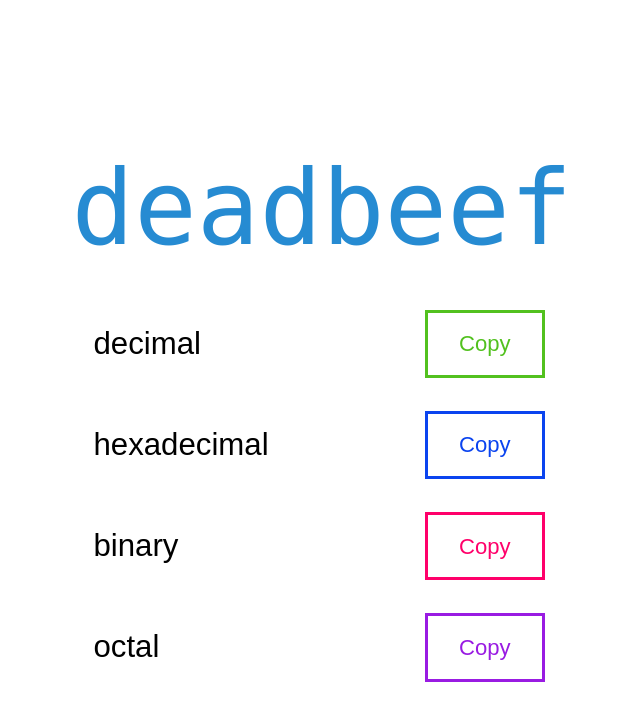
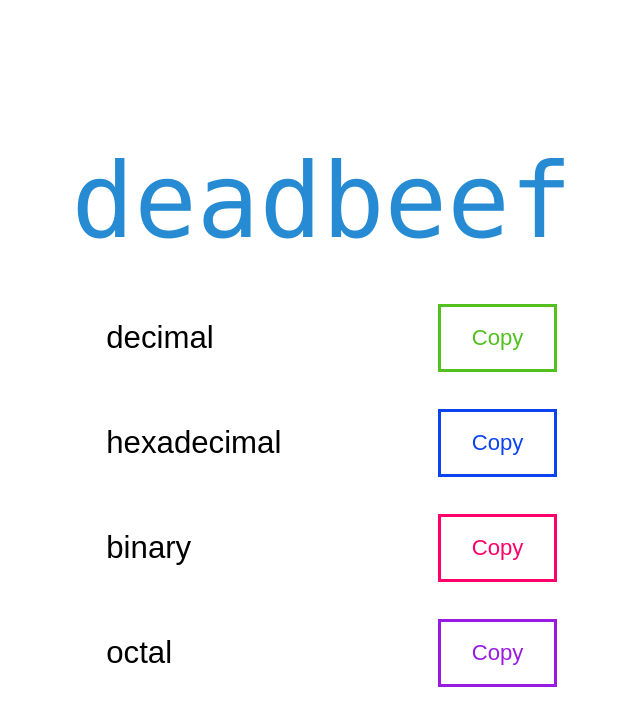
Before and after one commit to jahzielv/deadbeef, a React (Create React App) app: page / in a window 1280 px wide. Shown: the top 726 px of the page, without its empty margins (318-958 px from the left). Built offline with nearby package versions, Linux system fonts and the light colour scheme; a web font is replaced by a local one; what any-base would draw is missing.

Commit message:
some css fixes

```diff
--- a/src/App.css
+++ b/src/App.css
@@ -35,8 +35,9 @@
     flex-direction: row;
     align-items: center;
     justify-content: center;
-    padding-right: 2%;
+    /* padding-right: 2%; */
     width: 100%;
+    min-height: 105px;
 }
 
 .input {
```
